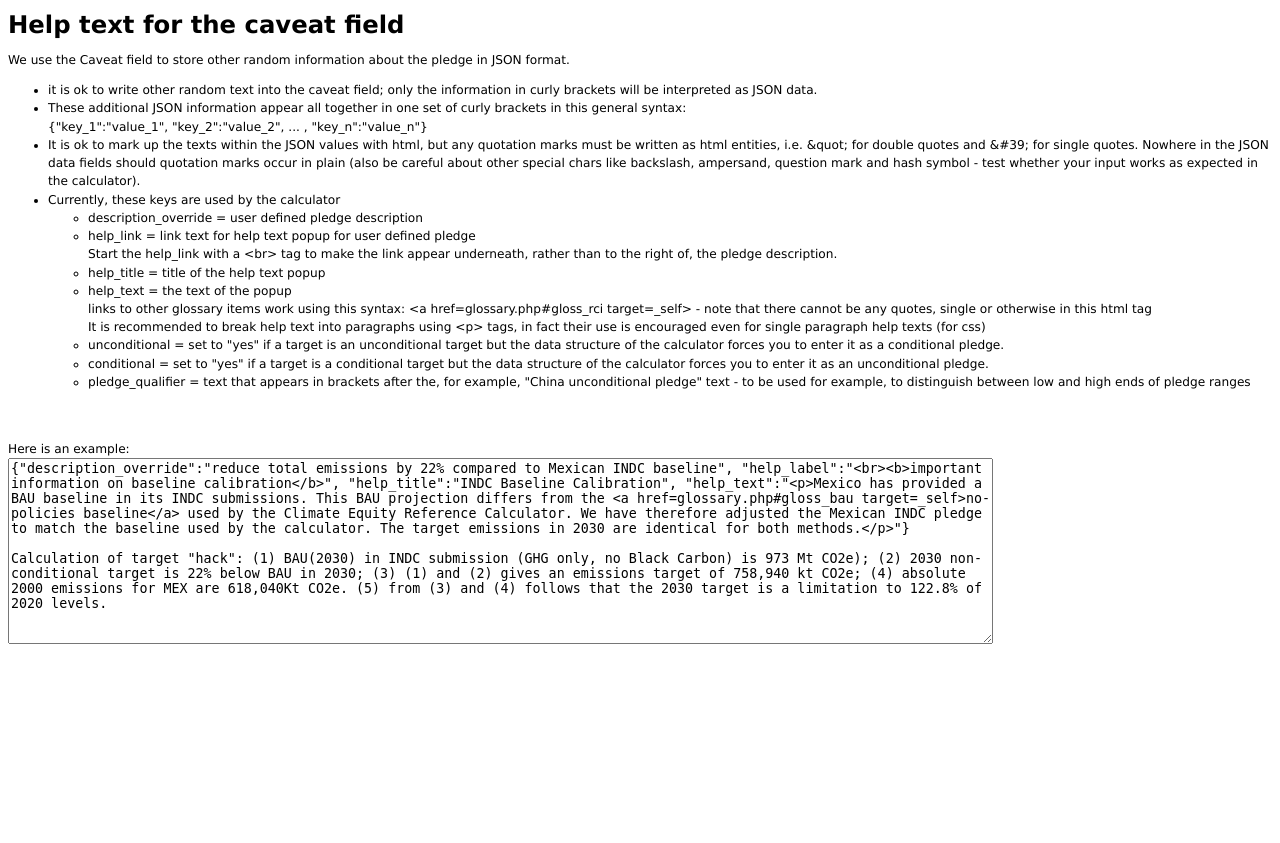
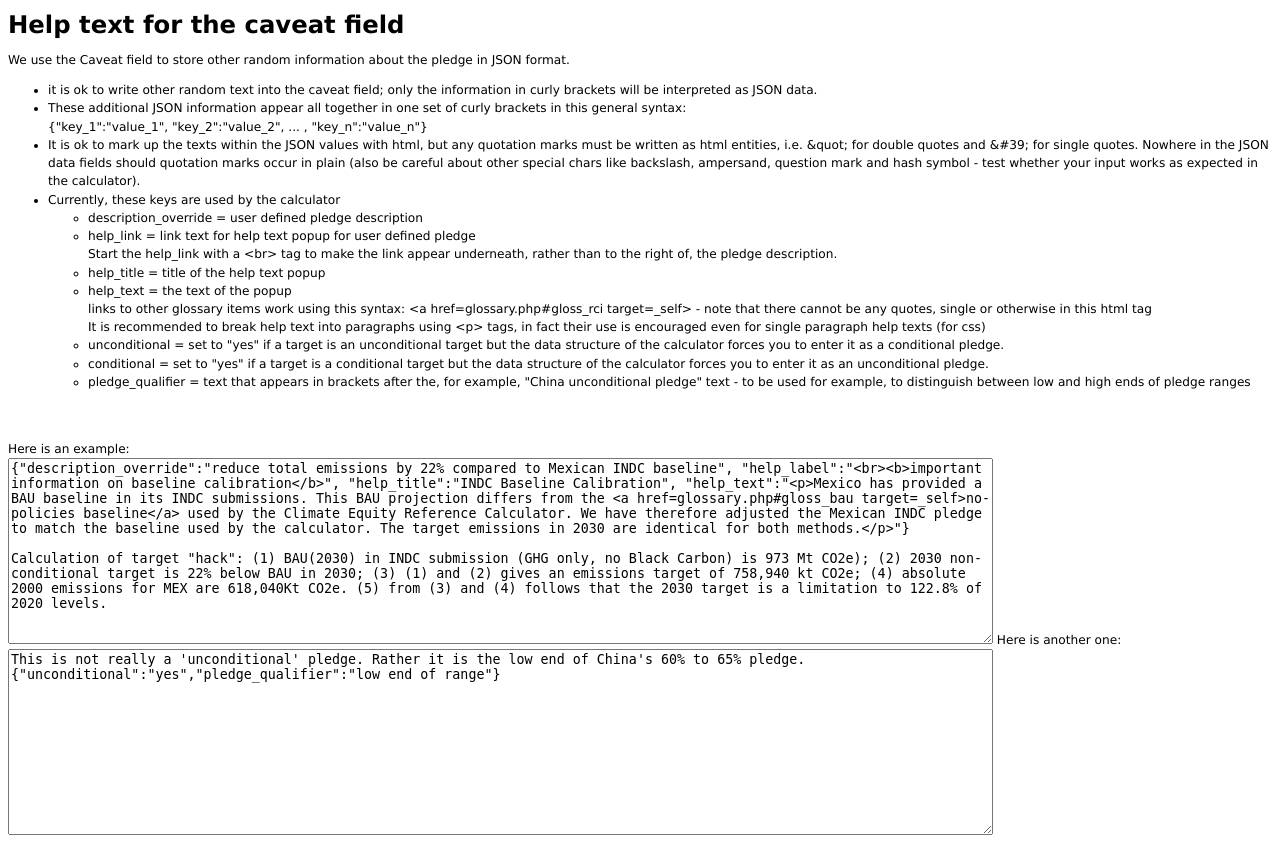
Before and after one commit to climateequityreferenceproject/cerc-web, a PHP site: page /caveat_help.php in a window 1280 px wide. Before the commit the page ends 644 px from the top, so only its background shows below. Run offline with PHP 8.4, Linux system fonts and the light colour scheme; some libraries are stand-ins or nearby versions.

Commit message:
- more caveat help - display.php now reads config file to connect to database

```diff
--- a/public_html/databasemanager/pledgedb/caveat_help.php
+++ b/public_html/databasemanager/pledgedb/caveat_help.php
@@ -36,5 +36,7 @@
         <textarea name="caveat" cols="120" rows="12" class="mceNoEditor">{"description_override":"reduce total emissions by 22% compared to Mexican INDC baseline", "help_label":"<br><b>important information on baseline calibration</b>", "help_title":"INDC Baseline Calibration", "help_text":"<p>Mexico has provided a BAU baseline in its INDC submissions. This BAU projection differs from the <a href=glossary.php#gloss_bau target=_self>no-policies baseline</a> used by the Climate Equity Reference Calculator. We have therefore adjusted the Mexican INDC pledge to match the baseline used by the calculator. The target emissions in 2030 are identical for both methods.</p>"}
 
 Calculation of target "hack": (1) BAU(2030) in INDC submission (GHG only, no Black Carbon) is 973 Mt CO2e); (2) 2030 non-conditional target is 22% below BAU in 2030; (3) (1) and (2) gives an emissions target of 758,940 kt CO2e; (4) absolute 2000 emissions for MEX are 618,040Kt CO2e. (5) from (3) and (4) follows that the 2030 target is a limitation to 122.8% of 2020 levels. </textarea>
+        Here is another one:<br />
+        <textarea name="caveat2" cols="120" rows="12" class="mceNoEditor">This is not really a 'unconditional' pledge. Rather it is the low end of China's 60% to 65% pledge. {"unconditional":"yes","pledge_qualifier":"low end of range"}</textarea>
     </body>
 </html>
--- a/public_html/databasemanager/pledgedb/display.php
+++ b/public_html/databasemanager/pledgedb/display.php
@@ -1,5 +1,6 @@
 <?php
 
+require_once "config/config.php";
 include_once 'functions.php';
 
 function db_get_country_table($min_by_year = NULL, $max_by_year = NULL) {
```
